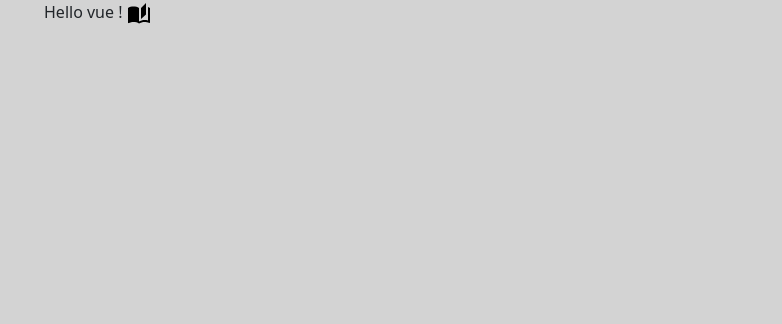
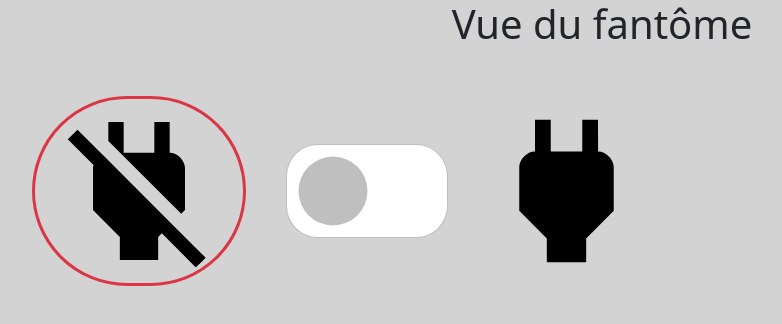
Before and after one commit to Zigotote/phasmophobia, a Vue app: page /ghost in a window 1280 px wide. Shown: the top 324 px of the page, without its empty margins (38-820 px from the left). Built offline with nearby package versions, Linux system fonts and the light colour scheme.

Commit message:
Add: light control

```diff
--- a/src/views/GhostHome.vue
+++ b/src/views/GhostHome.vue
@@ -1,16 +1,62 @@
 <template>
   <div class="container">
-    Hello vue !
-    <img alt="Vue logo" :src="`${publicPath}assets/book.svg`" />
+    <h1 class="text-center mb-5">Vue du fantôme</h1>
+    <div class="row">
+      <div class="col-9">
+        <div class="row">
+          <img
+            class="col-3 rounded-pill"
+            :class="!state.power ? 'border border-danger border-3' : ''"
+            alt="Lumière éteinte"
+            :src="`${publicPath}assets/power_off.svg`"
+          />
+          <div class="form-check form-switch col-3">
+            <input
+              class="form-check-input mx-auto mt-5"
+              type="checkbox"
+              id="switch"
+              @change="togglePower"
+            />
+          </div>
+          <img
+            class="col-3 rounded-pill"
+            :class="state.power ? 'border border-danger border-3' : ''"
+            alt="Lumière allumée"
+            :src="`${publicPath}assets/power_on.svg`"
+          />
+        </div>
+      </div>
+      <div class="col-3"></div>
+    </div>
   </div>
 </template>
 
 <script>
+import { reactive } from "vue";
+
 export default {
   name: "GhostHome",
   setup() {
     const publicPath = process.env.BASE_URL;
-    return { publicPath };
+    const state = reactive({ power: false });
+    const togglePower = () => {
+      state.power = !state.power;
+      console.log(state.power);
+    };
+    return { publicPath, state, togglePower };
   },
 };
 </script>
+
+<style scoped>
+#switch {
+  width: 100%;
+  height: 50%;
+}
+#selected {
+  background-color: pink;
+}
+#unselected {
+  background-color: black;
+}
+</style>
```
